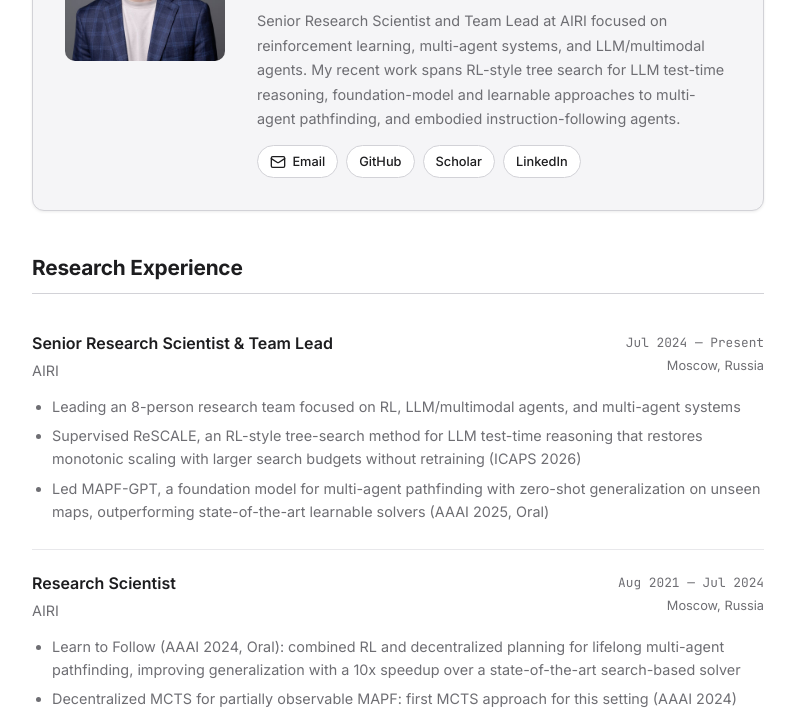
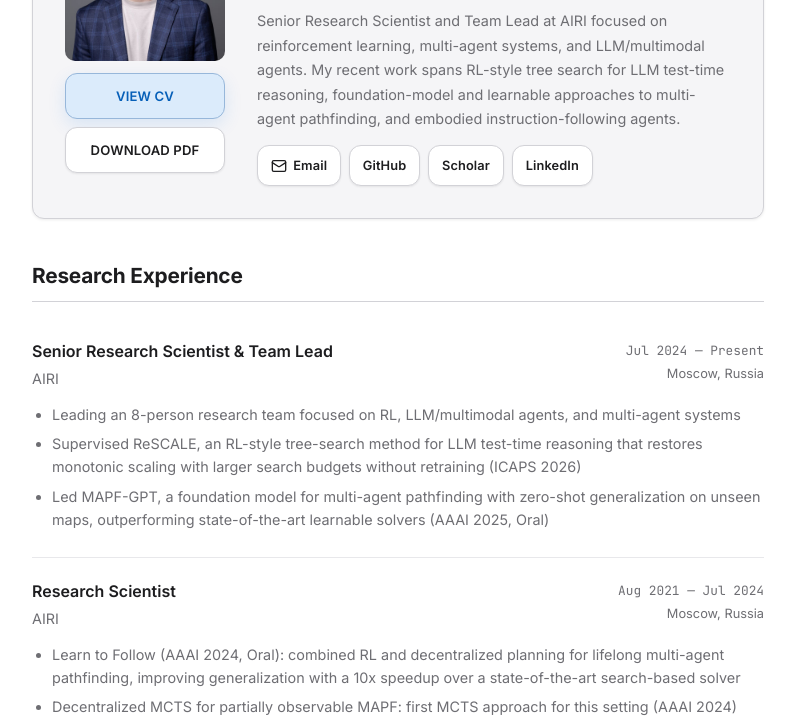
Before and after one commit to Tviskaron/tviskaron.github.io, an Astro site: page / in a window 1280 px wide. Shown: the part 215-937 px from the top of the page, without its empty margins (242-1037 px from the left). Built offline with nearby package versions, Linux system fonts and the light colour scheme; Astro itself is replaced by a stand-in of ours.

Commit message:
cv, links to papers

```diff
--- a/src/data/cv.yaml
+++ b/src/data/cv.yaml
@@ -4,6 +4,7 @@ cv:
   headline: Senior Research Scientist & Team Lead, AIRI
   location: Moscow, Russia
   email: skrynnikalexey@gmail.com
+  resume_pdf: /Alexey_Skrynnik_CV.pdf
   custom_connections:
     - placeholder: Website
       url: https://tviskaron.github.io
@@ -109,6 +110,7 @@ cv:
           - "**Alexey Skrynnik**"
         journal: IROS 2025
         date: 2025-10
+        url: https://arxiv.org/abs/2506.23793
       - title: "POGEMA: A Benchmark Platform for Cooperative Multi-Agent Pathfinding"
         authors:
           - "**Alexey Skrynnik**"
@@ -141,6 +143,7 @@ cv:
           - Julia Kiseleva
         journal: ACM SIGIR 2025
         date: 2025-01
+        url: https://arxiv.org/abs/2407.08898
       - title: "CrafText Benchmark: Advancing Instruction Following in Complex Multimodal Open-Ended World"
         authors:
           - Zoya Volovikova
@@ -150,6 +153,7 @@ cv:
           - "**Alexey Skrynnik**"
         journal: ACL 2025
         date: 2025-01
+        url: https://aclanthology.org/2025.acl-long.1267/
       - title: "Instruction Following with Goal-Conditioned Reinforcement Learning in Virtual Environments"
         authors:
           - Zoya Volovikova
@@ -158,6 +162,7 @@ cv:
           - Aleksandr I. Panov
         journal: ECAI 2024
         date: 2024-10
+        url: https://arxiv.org/abs/2407.09287
       - title: "Learn to Follow: Decentralized Lifelong Multi-Agent Pathfinding via Planning and Learning"
         authors:
           - "**Alexey Skrynnik**"
@@ -176,6 +181,7 @@ cv:
           - Aleksandr Panov
         journal: AAAI 2024
         date: 2024-01
+        url: https://arxiv.org/abs/2312.15908
       - title: "When to Switch: Planning and Learning for Partially Observable Multi-Agent Pathfinding"
         authors:
           - "**Alexey Skrynnik**"
@@ -184,6 +190,7 @@ cv:
           - Aleksandr Panov
         journal: IEEE TNNLS
         date: 2023-08
+        url: https://doi.org/10.1109/TNNLS.2023.3303502
       - title: "Interactive Grounded Language Understanding in a Collaborative Environment: Retrospective on IGLU 2022 Competition"
         authors:
           - Julia Kiseleva
@@ -195,6 +202,7 @@ cv:
           - et al.
         journal: NeurIPS 2022 Competition Track
         date: 2023-01
+        url: https://proceedings.mlr.press/v220/kiseleva23a.html
 
 design:
   theme: sb2nov
--- a/src/pages/index.astro
+++ b/src/pages/index.astro
@@ -18,6 +18,7 @@ const teaching = sections['Teaching'] || [];
 const publications = sections['Selected Publications'] || [];
 
 const connections = cv.custom_connections || [];
+const resumePdf = cv.resume_pdf || '/Alexey_Skrynnik_CV.pdf';
 
 function formatDate(d: string): string {
   if (!d || d === 'present') return 'Present';
@@ -43,6 +44,7 @@ function markdownLinkToHtml(s: string): string {
         <a href="#experience">Experience</a>
         <a href="#publications">Publications</a>
         <a href="#teaching">Teaching</a>
+        <a href={resumePdf} target="_blank" rel="noopener">CV</a>
         <button id="theme-toggle" class="theme-btn" aria-label="Toggle theme"></button>
       </div>
     </div>
@@ -51,8 +53,18 @@ function markdownLinkToHtml(s: string): string {
   <main class="container">
     <!-- HERO CARD -->
     <section class="hero-card">
-      <div class="hero-photo">
-        <img src="/profile.jpg" alt="Alexey Skrynnik" width="400" height="400" />
+      <div class="hero-side">
+        <div class="hero-photo">
+          <img src="/profile.jpg" alt="Alexey Skrynnik" width="400" height="400" />
+        </div>
+        <div class="photo-actions">
+          <a href={resumePdf} target="_blank" rel="noopener" class="photo-action photo-action-primary">
+            View CV
+          </a>
+          <a href={resumePdf} download="Alexey_Skrynnik_CV.pdf" class="photo-action">
+            Download PDF
+          </a>
+        </div>
       </div>
       <div class="hero-info">
         <h1>{cv.name}</h1>
@@ -256,15 +268,66 @@ function markdownLinkToHtml(s: string): string {
     background: var(--bg-alt);
     box-shadow: var(--shadow);
   }
+  .hero-side {
+    flex-shrink: 0;
+    display: flex;
+    flex-direction: column;
+    gap: 0.75rem;
+    width: 160px;
+  }
   .hero-photo {
-    flex-shrink: 0;
+    width: 100%;
   }
   .hero-photo img {
-    width: 160px;
-    height: 160px;
+    width: 100%;
+    height: auto;
+    aspect-ratio: 1 / 1;
     border-radius: 10px;
     object-fit: cover;
     display: block;
+  }
+  .photo-actions {
+    display: flex;
+    flex-direction: column;
+    gap: 0.5rem;
+  }
+  .photo-action {
+    display: inline-flex;
+    align-items: center;
+    justify-content: center;
+    width: 100%;
+    min-height: 44px;
+    padding: 0.7rem 0.95rem;
+    border-radius: 12px;
+    border: 1px solid var(--border);
+    background: var(--bg);
+    color: var(--fg);
+    box-shadow: 0 1px 2px color-mix(in srgb, var(--fg) 8%, transparent);
+    font-size: 0.82rem;
+    font-weight: 600;
+    letter-spacing: 0.01em;
+    text-transform: uppercase;
+    transition:
+      background-color 200ms ease,
+      border-color 200ms ease,
+      color 200ms ease,
+      box-shadow 240ms ease;
+  }
+  .photo-action:hover {
+    border-color: color-mix(in srgb, var(--accent) 24%, var(--border));
+    color: color-mix(in srgb, var(--accent) 68%, var(--fg));
+    text-decoration: none;
+  }
+  .photo-action-primary {
+    background: color-mix(in srgb, var(--accent) 14%, var(--bg));
+    border-color: color-mix(in srgb, var(--accent) 28%, var(--border));
+    color: color-mix(in srgb, var(--accent) 78%, var(--fg));
+    box-shadow: 0 6px 18px color-mix(in srgb, var(--accent) 12%, transparent);
+  }
+  .photo-action-primary:hover {
+    background: color-mix(in srgb, var(--accent) 17%, var(--bg));
+    border-color: color-mix(in srgb, var(--accent) 32%, var(--border));
+    color: color-mix(in srgb, var(--accent) 82%, var(--fg));
   }
   .hero-info {
     flex: 1;
@@ -302,19 +365,25 @@ function markdownLinkToHtml(s: string): string {
     display: inline-flex;
     align-items: center;
     gap: 0.4rem;
-    padding: 0.3rem 0.75rem;
+    min-height: 40px;
+    padding: 0.55rem 0.8rem;
     background: var(--bg);
     border: 1px solid var(--border);
-    border-radius: 999px;
+    border-radius: 12px;
+    box-shadow: 0 1px 2px color-mix(in srgb, var(--fg) 8%, transparent);
     font-size: 0.8rem;
-    font-weight: 500;
+    font-weight: 600;
+    letter-spacing: 0.01em;
     color: var(--fg);
-    transition: all 0.15s;
+    transition:
+      background-color 200ms ease,
+      border-color 200ms ease,
+      color 200ms ease,
+      box-shadow 240ms ease;
   }
   .link-pill:hover {
-    background: var(--accent);
-    color: #fff;
-    border-color: var(--accent);
+    border-color: color-mix(in srgb, var(--accent) 24%, var(--border));
+    color: color-mix(in srgb, var(--accent) 68%, var(--fg));
     text-decoration: none;
   }
   .link-pill svg {
@@ -490,7 +559,7 @@ function markdownLinkToHtml(s: string): string {
   /* RESPONSIVE */
   @media (max-width: 640px) {
     .hero-card { flex-direction: column; align-items: center; text-align: center; padding: 1.5rem; }
-    .hero-photo img { width: 120px; height: 120px; }
+    .hero-side { width: 180px; }
     .hero-info h1 { font-size: 1.75rem; }
     .links { justify-content: center; }
     .about-text { text-align: left; }
```
Also changed, not shown: public/favicon.svg, 1 other file.
